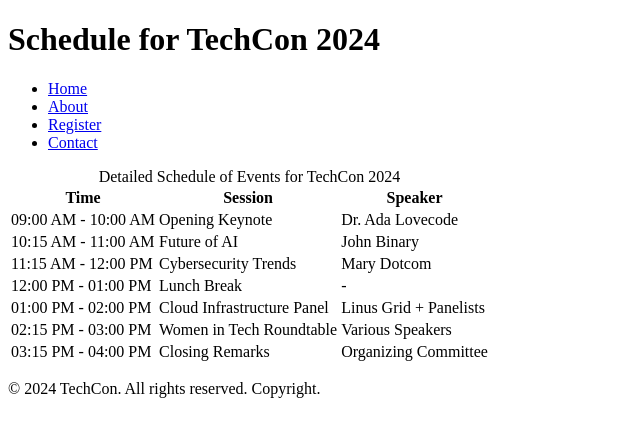
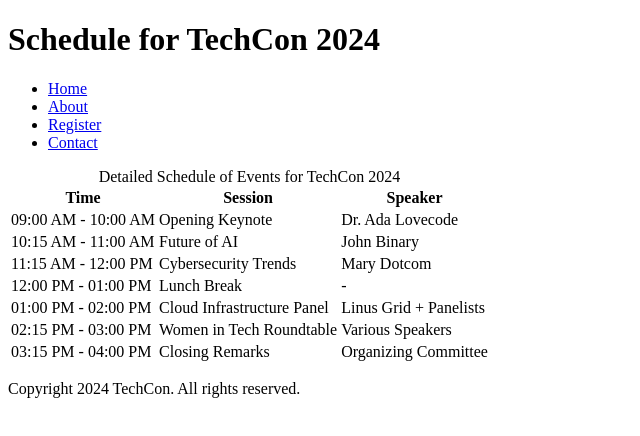
Before and after one commit to Gbemilash/TechCon_HTML, a plain HTML site: page techcon_website/schedule.html in a window 1280 px wide. Shown: the full height of the page, 0-640 px from the left. Drawn offline with Linux system fonts and the light colour scheme.

Commit message:
Fix footer to include plain text copyright

```diff
--- a/techcon_website/schedule.html
+++ b/techcon_website/schedule.html
@@ -73,7 +73,7 @@
 
   <!-- Footer -->
   <footer>
-    <p>© 2024 TechCon. All rights reserved. Copyright.</p>
+    <p>Copyright 2024 TechCon. All rights reserved.</p>
   </footer>
 
 </body>
```
